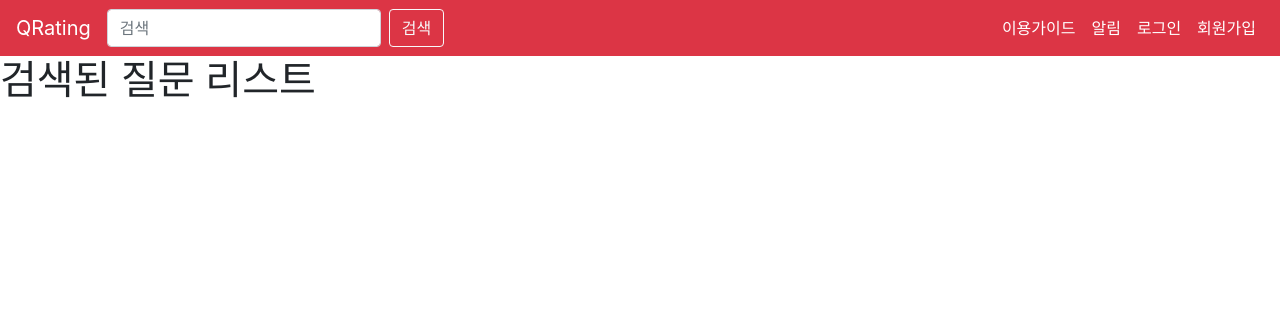
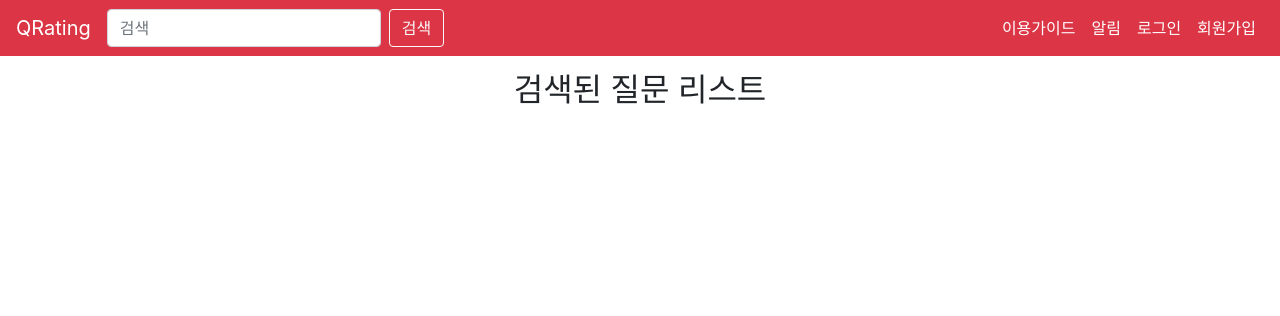
Before and after one commit to qrating/qrating, a Django app: page /search in a window 1280 px wide. Shown: the top 316 px of the page. Run offline with Django 3.2, Linux system fonts and the light colour scheme; data comes from the database, SQL or seed files in the repository; some libraries are stand-ins or nearby versions.

Commit message:
search text align center

```diff
--- a/blog/templates/search.html
+++ b/blog/templates/search.html
@@ -1,8 +1,16 @@
 {% extends 'base.html' %}
 
 {% block content %}
-<div>
-    <h1>검색된 질문 리스트</h1>
+<style>
+.text-center{
+    width: 100%;
+    max-width: 330px;
+    padding: 15px;
+    margin: auto;
+}
+</style>
+<div class = 'text-center'>
+    <h2>검색된 질문 리스트</h2>
     {% for question in questions %}
         <div>
             <p> {{ question.title}} </p>
```
